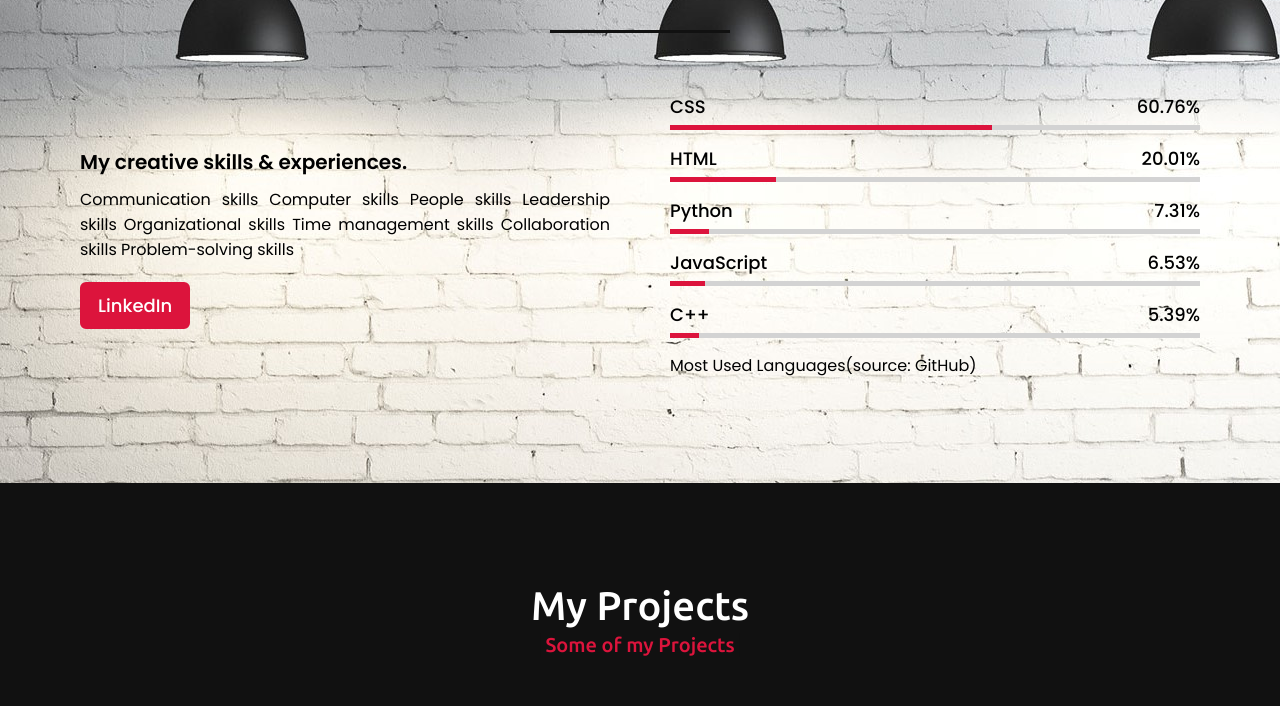
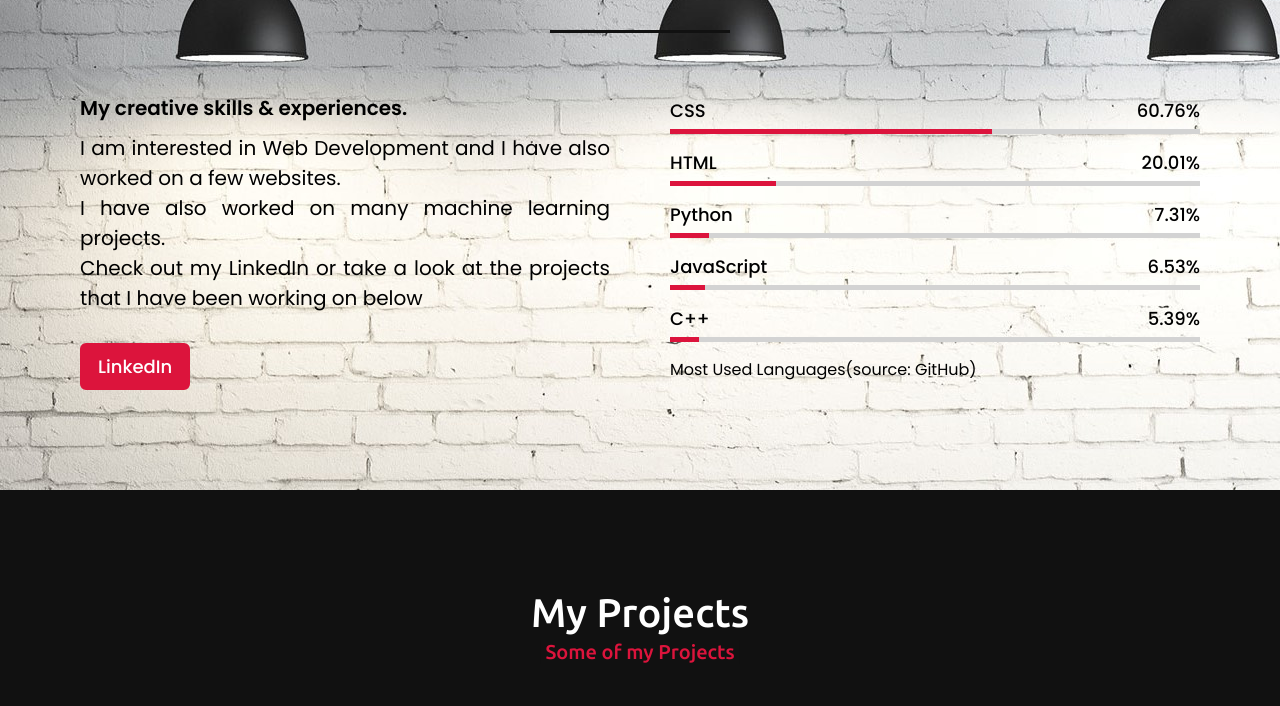
Before and after one commit to MXNXV/Portfolio, a plain HTML site: page index.html in a window 1280 px wide. Shown: the part 1620-2326 px from the top of the page. Drawn offline with nearby package versions, Linux system fonts and the light colour scheme.

Commit message:
Updated skills section

```diff
--- a/index.html
+++ b/index.html
@@ -72,14 +72,14 @@
             <div class="skills-content">
                 <div class="column left">
                     <div class="text">My creative skills & experiences.</div>
-                    <p>Communication skills
-                        Computer skills
-                        People skills
-                        Leadership skills
-                        Organizational skills
-                        Time management skills
-                        Collaboration skills
-                        Problem-solving skills</p>
+                    <div class = "sub">
+                    <p>
+                        I am interested in Web Development and I have also worked on a few websites.<br>
+                        I have also worked on many machine learning projects.<br>
+                        Check out my LinkedIn or take a look at the projects that I have been working on below
+
+                    </p>
+                </div>
                     <a href="https://www.linkedin.com/in/manav-mandal-5b1496196/">LinkedIn</a>
                 </div>
                 <!-- CSS HTML Python Javascript C++ -->
--- a/script.js
+++ b/script.js
@@ -35,14 +35,14 @@ $(document).ready(function(){
 
     // typing text animation script
     var typed = new Typed(".typing", {
-        strings: ["AI Enthusiast", "Developer", "Coder", "Coordinator"],
+        strings: ["ML Enthusiast", "Developer", "Coder", "DSC Coordinator"],
         typeSpeed: 100,
         backSpeed: 60,
         loop: true
     });
 
     var typed = new Typed(".typing-2", {
-        strings: ["AI Enthusiast", "Developer", "Coder", "Coordinator"],
+        strings: ["ML Enthusiast", "Developer", "Coder", "DSC Coordinator"],
         typeSpeed: 100,
         backSpeed: 60,
         loop: true
--- a/style.css
+++ b/style.css
@@ -325,6 +325,13 @@ section .title::after{
     font-weight: 600;
     margin-bottom: 10px;
 }
+
+.skills .skills-content .left .sub{
+    font-size: 20px;
+    font-weight: 400;
+    margin-bottom: 10px;
+}
+
 .skills .skills-content .left p{
     text-align: justify;
 }
```
